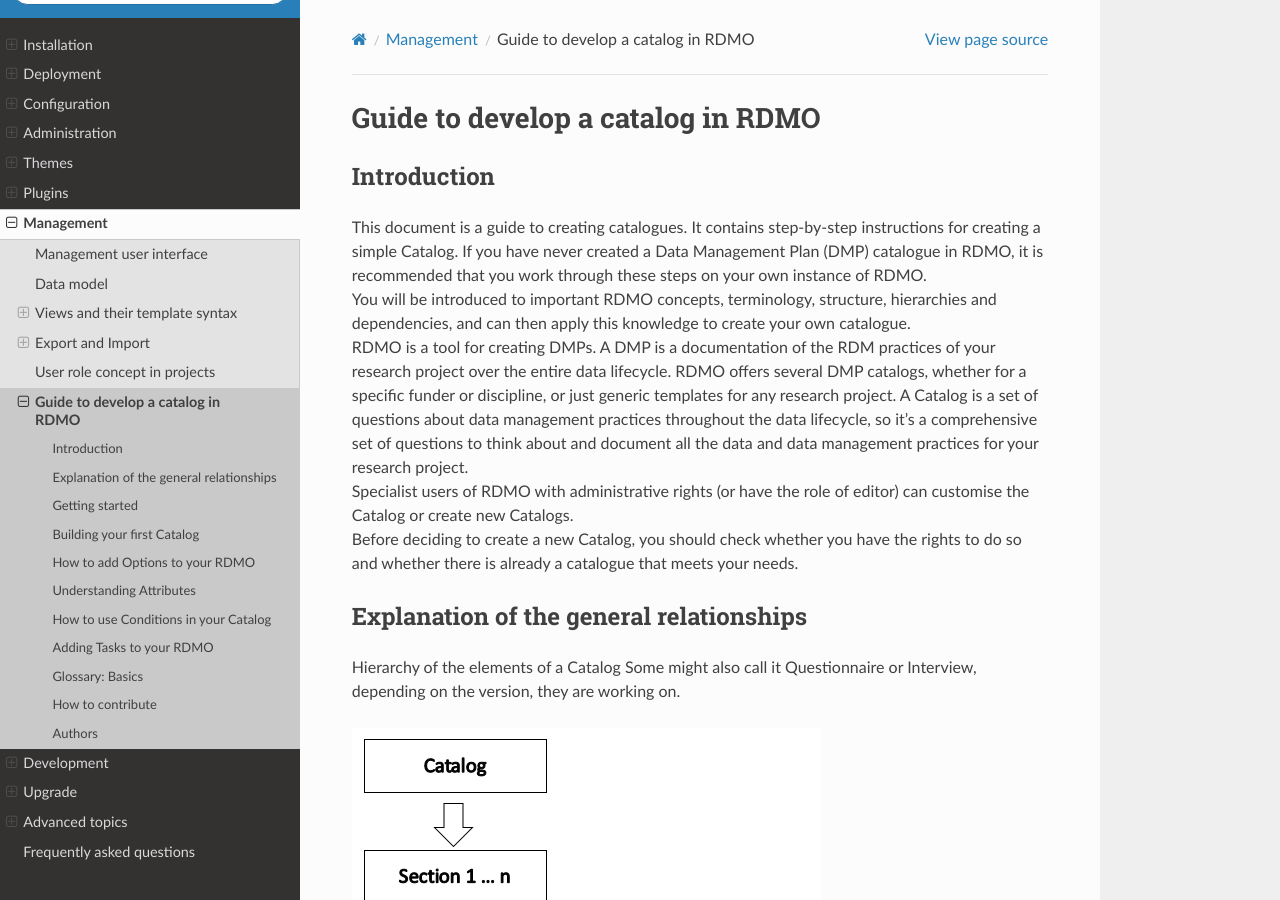
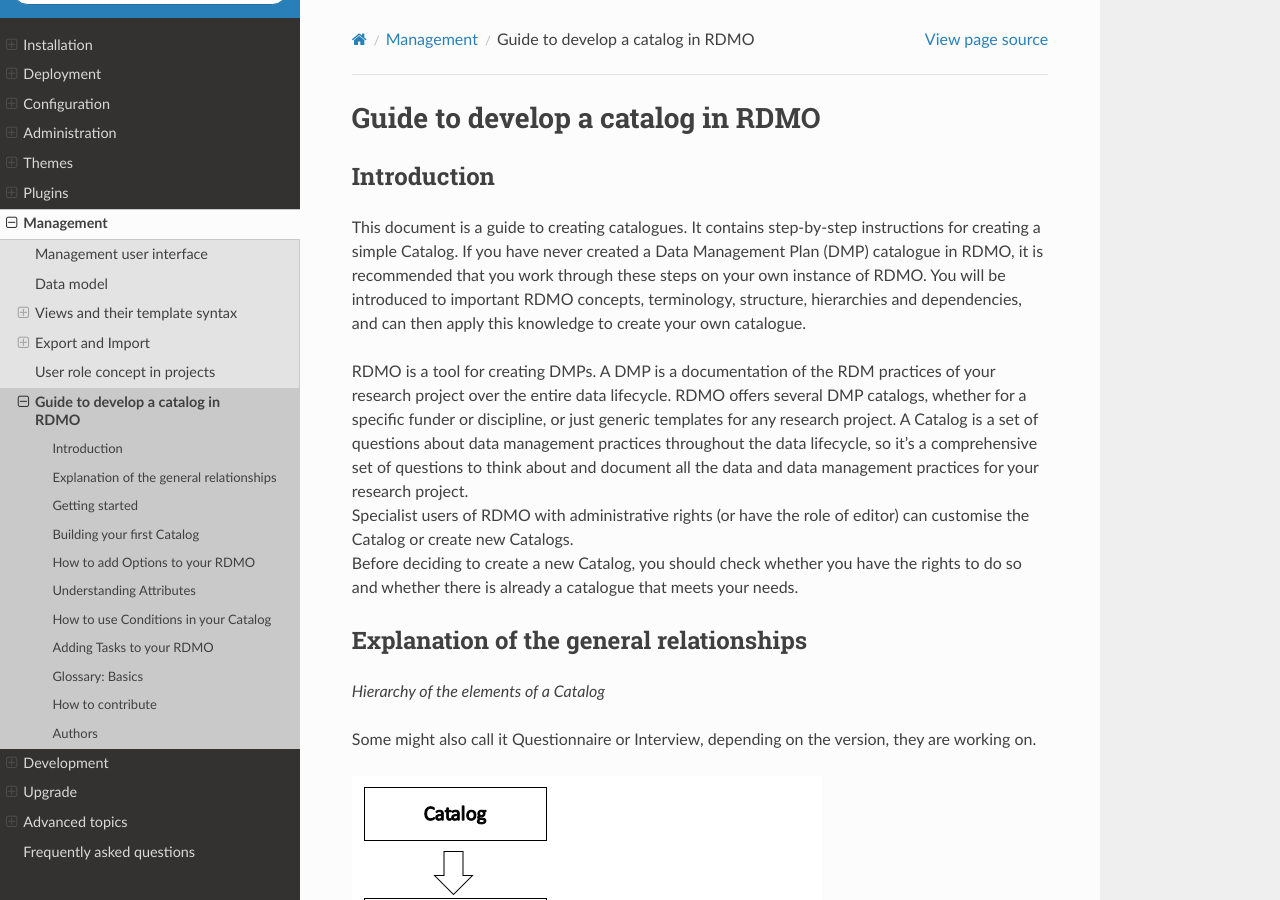
Before and after one commit to rdmorganiser/rdmo-docs, a Sphinx documentation site: the page built from docs/management/catalog-development.md, in a window 1280 px wide and 900 px high. Built offline with Sphinx 7.4.7 and the Read the Docs theme 3.1.0, drawn with Linux system fonts in a browser that asks for light colours.

```diff
--- a/docs/management/catalog-development.md
+++ b/docs/management/catalog-development.md
@@ -2,15 +2,16 @@
 
 ## Introduction
 
-This document is a guide to creating catalogues. It contains step-by-step instructions for creating a simple Catalog. If you have never created a Data Management Plan (DMP) catalogue in RDMO, it is recommended that you work through these steps on your own instance of RDMO.
-You will be introduced to important RDMO concepts, terminology, structure, hierarchies and dependencies, and can then apply this knowledge to create your own catalogue.
+This document is a guide to creating catalogues. It contains step-by-step instructions for creating a simple Catalog. If you have never created a Data Management Plan (DMP) catalogue in RDMO, it is recommended that you work through these steps on your own instance of RDMO. You will be introduced to important RDMO concepts, terminology, structure, hierarchies and dependencies, and can then apply this knowledge to create your own catalogue.
+
 RDMO is a tool for creating DMPs. A DMP is a documentation of the RDM practices of your research project over the entire data lifecycle. RDMO offers several DMP catalogs, whether for a specific funder or discipline, or just generic templates for any research project. A Catalog is a set of questions about data management practices throughout the data lifecycle, so it's a comprehensive set of questions to think about and document all the data and data management practices for your research project.
 Specialist users of RDMO with administrative rights (or have the role of editor) can customise the Catalog or create new Catalogs.
 Before deciding to create a new Catalog, you should check whether you have the rights to do so and whether there is already a catalogue that meets your needs.
 
 ## Explanation of the general relationships
 
-Hierarchy of the elements of a Catalog
+*Hierarchy of the elements of a Catalog*
+
 Some might also call it Questionnaire or Interview, depending on the version, they are working on.
 
 ![Overview of the RDMO Hierarchy](../_static/img/how-to-guide/hierarchy.PNG)
```
